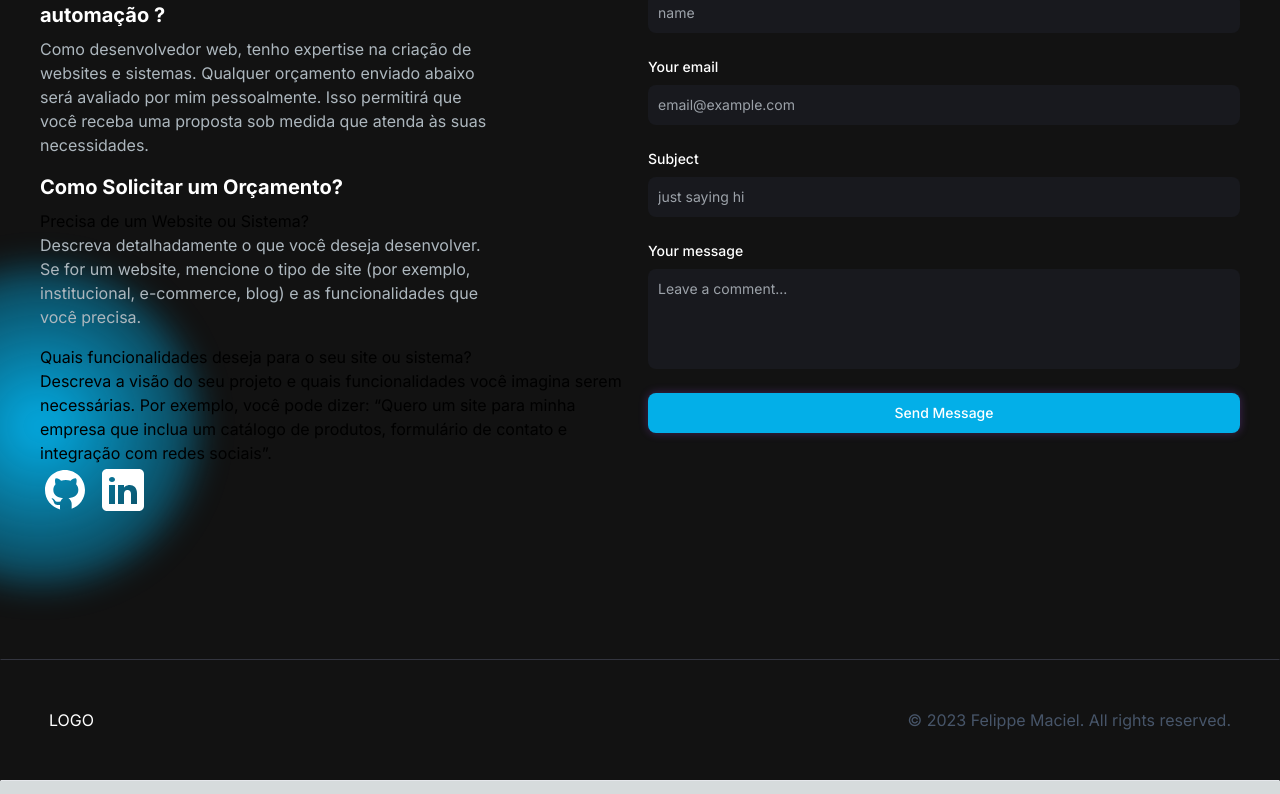
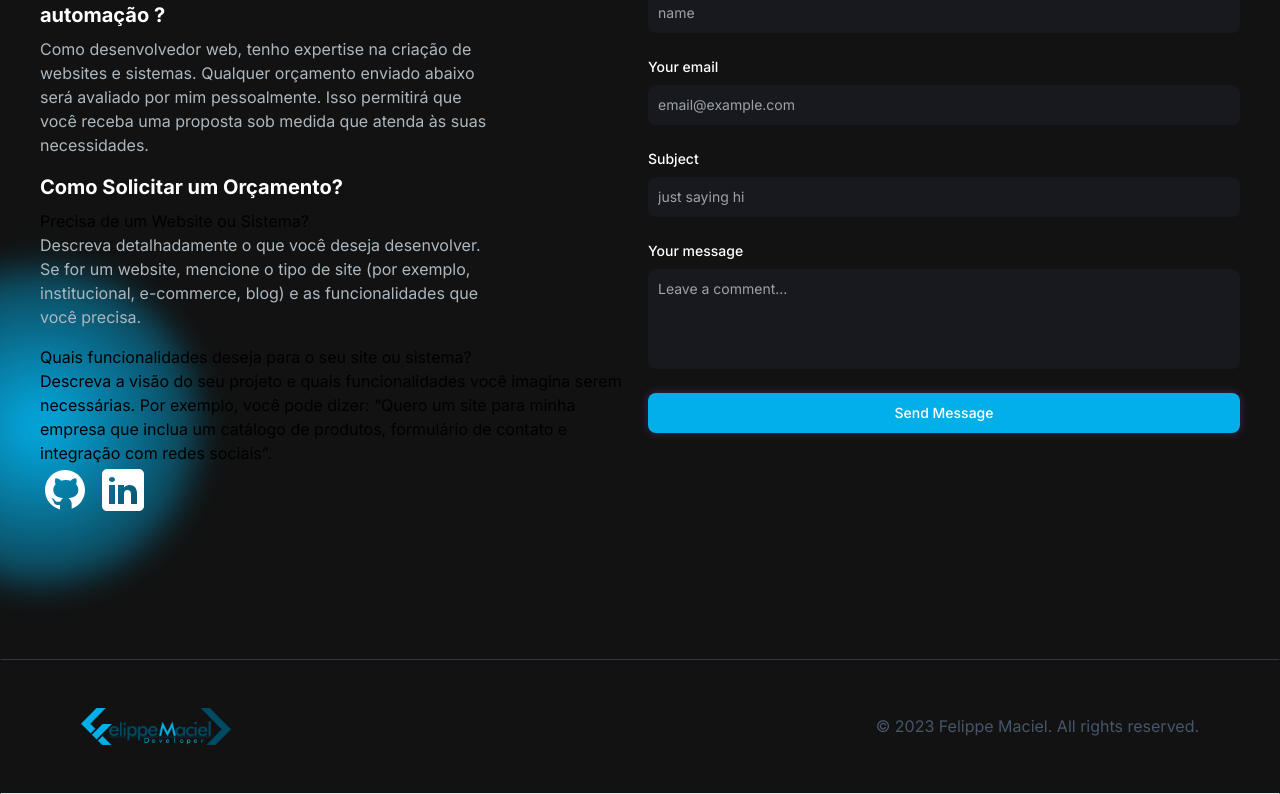
Before and after one commit to FehMaciel/portifolio, a Next.js app: page / in a window 1280 px wide. Shown: the part 2219-3013 px from the top of the page. Built offline with nearby package versions, Linux system fonts and the light colour scheme.

Commit message:
Geração keywords e footer

```diff
--- a/src/app/components/Footer.jsx
+++ b/src/app/components/Footer.jsx
@@ -1,14 +1,31 @@
-import React from 'react'
+import React from "react"
+import Link from "next/link"
+import Image from "next/image"
 
 const Footer = () => {
-    return (
-        <footer className='footer border border-t-[#33353F] border-l-transparent border-r-transparent text-white'>
-            <div className='container p-12 flex justify-between'>
-                <span>LOGO</span>
-                <p className='text-slate-600 '>© 2023 Felippe Maciel. All rights reserved.</p>
-            </div>
-        </footer>
-    )
+	return (
+		<footer className='footer border border-t-[#33353F] border-l-transparent border-r-transparent text-white flex justify-center'>
+			<div className='container p-12 flex justify-between flex-col items-center  md:flex-row w-[95%]'>
+				<span className='m-10 md:m-0'>
+					<Link
+						href={"/"}
+						className='text-2xl  md:text-5xl text-white font-semibold'
+					>
+						<Image
+							src='/images/LogoAbertoCor.png'
+							alt='logo'
+							className=''
+							width={150}
+							height={150}
+						/>
+					</Link>
+				</span>
+				<p className='text-slate-600 '>
+					© 2023 Felippe Maciel. All rights reserved.
+				</p>
+			</div>
+		</footer>
+	)
 }
 
 export default Footer
--- a/src/app/page.js
+++ b/src/app/page.js
@@ -9,6 +9,27 @@ import Footer from "./components/Footer"
 export default function Home() {
 	return (
 		<main className='flex min-h-screen flex-col bg-[#121212]'>
+			<div className='key-words fixed opacity-0'>
+				<h1>Felippe Maciel Developer</h1>
+				<h1>Felippe Maciel</h1>
+				<h1>Web Developer</h1>
+				<h1>Android Developer</h1>
+				<h1>UI Developer</h1>
+				<h1>UX Developer</h1>
+				<h1>Full Stack Developer</h1>
+				<h1>Flutter Developer</h1>
+				<h1>Python Developer</h1>
+				<h1>JavaScript Developer</h1>
+				<h1>React Developer</h1>
+				<h1>Node Developer</h1>
+				<h1>PHP Developer</h1>
+				<h1>C# Developer</h1>
+				<h1>PHP Developer</h1>
+				<h1>Criação de site</h1>
+				<h1>Criação de aplicativos</h1>
+				<h1>Criar Site</h1>
+				<h1>Criar Aplicativo</h1>
+			</div>
 			<Navbar />
 			<div className='container mx-auto w-[100%] bg-[#121212] px-10 mt-[150px] relative z-10'>
 				<HeroSection />
```
